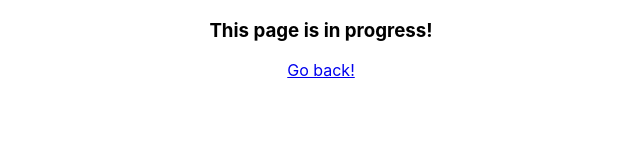
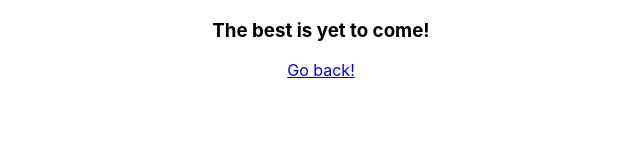
Before and after one commit to sinner883/kodiri, a React (Create React App) app: page /glass in a window 1280 px wide. Shown: the top 160 px of the page, without its empty margins (319-959 px from the left). Built offline with nearby package versions, Linux system fonts and the light colour scheme.

Commit message:
introduced state component

```diff
--- a/src/components/Details.js
+++ b/src/components/Details.js
@@ -1,12 +1,32 @@
-import React from 'react';
+import React, { Component } from 'react';
 import { Link } from 'react-router-dom';
 
-export default function Details() {
-    return (
-        <div>
-            <h3>This page is in progress!</h3>
-            <Link to='/'>Go back!</Link>
-        </div>
-    )
+export default class Details extends Component {
 
+    constructor() {
+        super();
+        this.state ={
+            welcomeMessage: 'This page is in progress! Stay tuned!'
+        };
+    }
+
+    componentDidMount() {
+        setTimeout(() => {
+            this.setState({
+                welcomeMessage: 'The best is yet to come!'
+            })
+
+        }, 3000);
+    }
+
+    render(){
+        return (
+            <div>
+                <h3>{this.state.welcomeMessage}</h3>
+                <Link to='/'>Go back!</Link>
+            </div>
+        )
+    }
 }
+
+// 1. introducing the component state
--- /dev/null
+++ b/src/testing/for.js
@@ -0,0 +1,4 @@
+let negativeIteration = 0;
+for(let i = 20; i > negativeIteration; i--){
+    console.log(i);
+}
```
Also changed, not shown: src/testing/forEach .js (+24 -23 lines), 1 other file (tests, documents, lock files or other folders).
